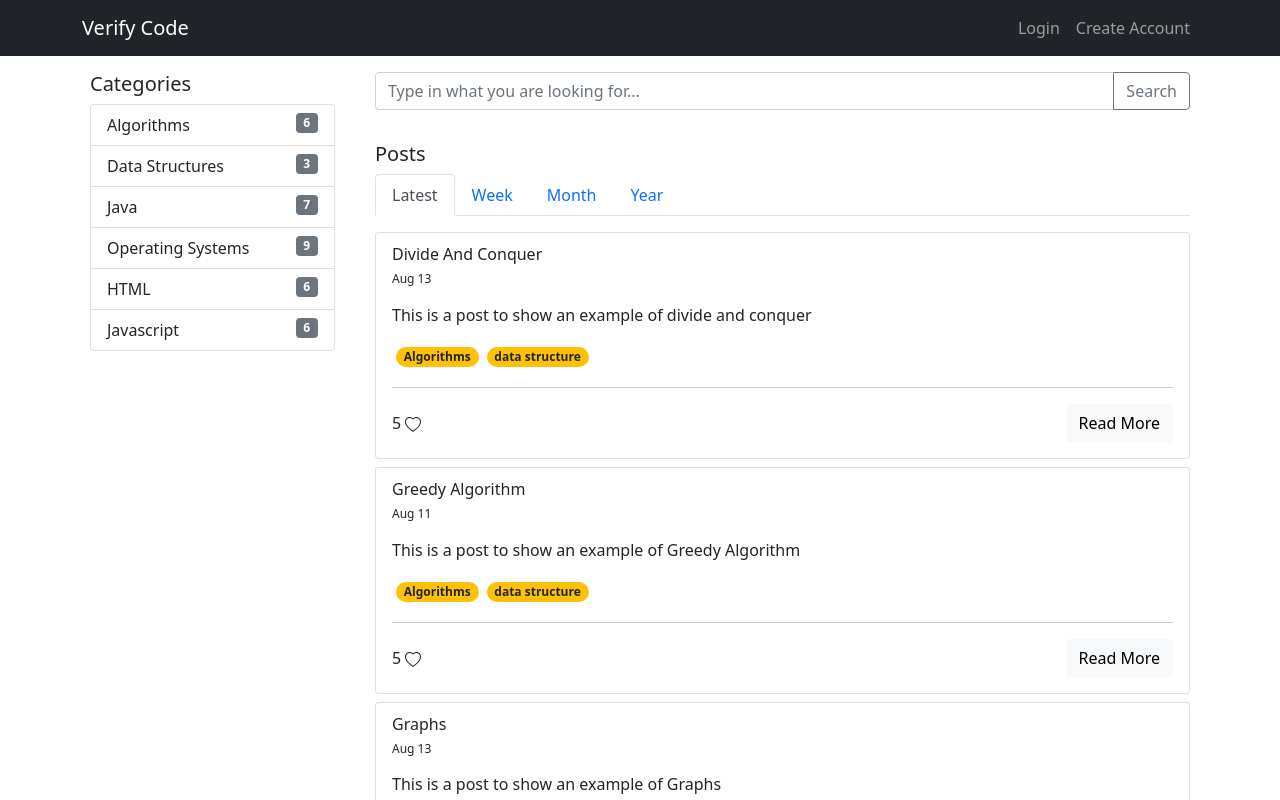
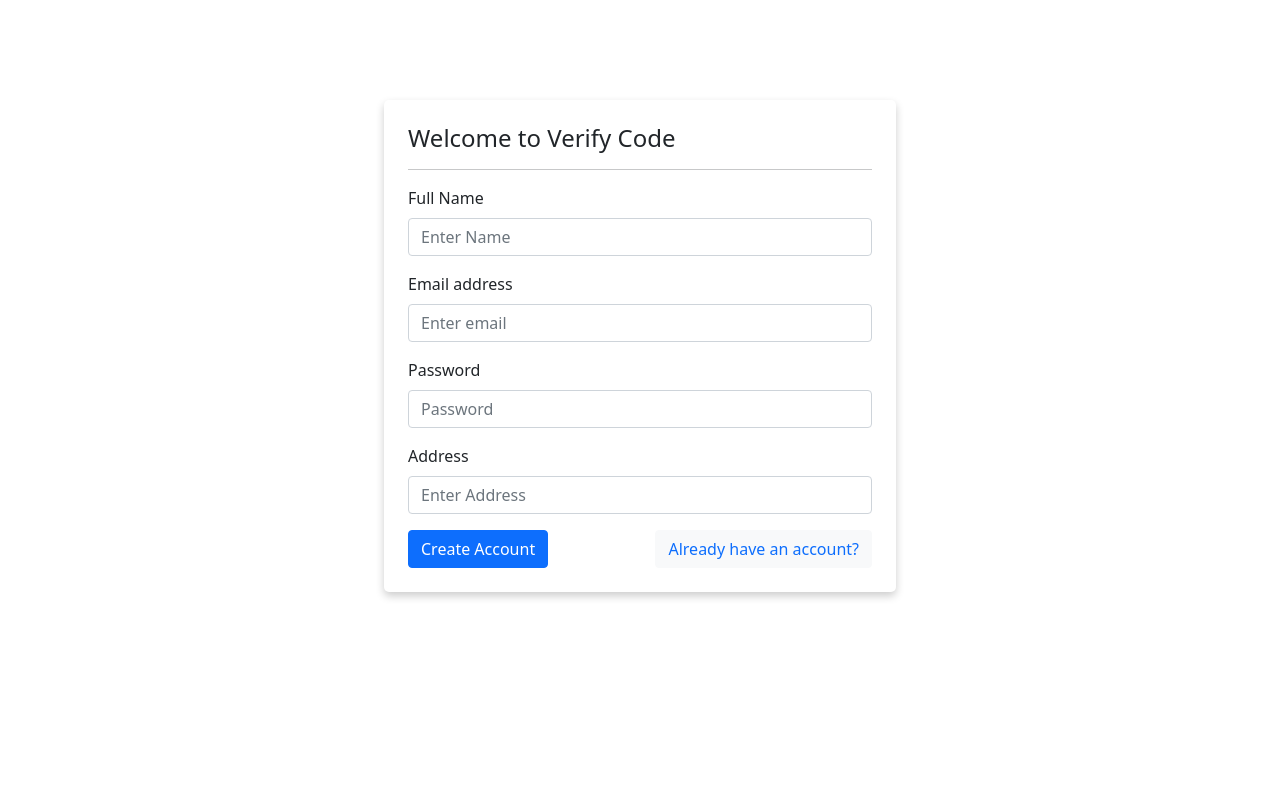
Before and after one commit to ravish-kg/portfolio, a React (Create React App) app: page /createAccount in a window 1280 px wide. Shown: the top 800 px of the page. Built offline with nearby package versions, Linux system fonts and the light colour scheme.

Commit message:
login pages added

```diff
--- a/package.json
+++ b/package.json
@@ -13,6 +13,8 @@
     "react-bootstrap": "^2.0.0-beta.4",
     "react-bootstrap-icons": "^1.5.0",
     "react-dom": "^17.0.2",
+    "react-router": "^5.2.0",
+    "react-router-dom": "^5.2.0",
     "react-scripts": "4.0.3",
     "web-vitals": "^1.1.2"
   },
--- a/src/App.js
+++ b/src/App.js
@@ -1,10 +1,20 @@
 import './App.css';
 import MainPage from './modules/MainPage';
 import 'bootstrap/dist/css/bootstrap.min.css';
+import { BrowserRouter, Route, Switch } from 'react-router-dom';
+import Login from './modules/Auth/Login';
+import CreateAccount from './modules/Auth/CreateAccount';
 
 function App() {
   return (
-    <MainPage />
+    <BrowserRouter>
+      <Switch>
+        <Route path="/login" component={Login} />
+        <Route path="/createAccount" component={CreateAccount} />
+        <Route path="/" component={MainPage} />
+      </Switch>
+    </BrowserRouter>
+
   );
 }
 
--- a/src/commons/Text.js
+++ b/src/commons/Text.js
@@ -56,3 +56,22 @@ export class ContentText extends Component {
         );
     }
 }
+
+export class NavBarContentText extends Component {
+
+    constructor(props) {
+        super(props);
+        this.state = {
+
+        }
+    }
+
+    render() {
+
+        const { label } = this.props;
+
+        return (
+            <h6 style={{ margin: '0px', color: 'white' }}>{label}</h6>
+        );
+    }
+}
--- a/src/index.css
+++ b/src/index.css
@@ -59,3 +59,24 @@ code {
 .pointer {
   cursor: pointer;
 }
+
+.alignToCenter {
+  margin: auto;
+  margin-top: 100px;
+  width: 40%;
+}
+
+.cardBoxShadow {
+  box-shadow: 0 4px 8px 0 rgb(0 0 0 / 20%);
+  padding: 24px;
+  border-radius: 5px;
+}
+
+.displayFlex {
+  display: flex;
+  justify-content: space-between;
+}
+
+.noLinkStyle {
+  text-decoration: none;
+}
--- /dev/null
+++ b/src/modules/Auth/CreateAccount.js
@@ -0,0 +1,74 @@
+import React, { Component } from 'react';
+import { Button, Form } from 'react-bootstrap';
+import { Link } from 'react-router-dom';
+import HeadingText from '../../commons/Text';
+
+class CreateAccount extends Component {
+
+    constructor(props) {
+        super(props);
+
+        this.state = {
+            name: '',
+            email: '',
+            password: '',
+            address: ''
+        }
+    }
+
+    handleChange = (event) => {
+        this.setState({
+            [event.target.name]: event.target.value
+        });
+    }
+
+    handleSubmit = (event) => {
+        const form = event.target;
+
+        console.log(this.state);
+        this.props.history.replace('/');
+    }
+
+    render() {
+        const { name, email, password, address } = this.state;
+
+        return (
+            <div className="alignToCenter cardBoxShadow">
+                <HeadingText label="Welcome to Verify Code"></HeadingText>
+                <hr />
+                <Form onSubmit={this.handleSubmit}>
+                    <Form.Group className="mb-3" controlId="formBasicEmail">
+                        <Form.Label>Full Name</Form.Label>
+                        <Form.Control required onChange={this.handleChange} name="name" value={name} type="text" placeholder="Enter Name" />
+                    </Form.Group>
+
+                    <Form.Group className="mb-3" controlId="formBasicEmail">
+                        <Form.Label>Email address</Form.Label>
+                        <Form.Control required onChange={this.handleChange} name="email" value={email} type="email" placeholder="Enter email" />
+                    </Form.Group>
+
+                    <Form.Group className="mb-3" controlId="formBasicPassword">
+                        <Form.Label>Password</Form.Label>
+                        <Form.Control required onChange={this.handleChange} name="password" value={password} type="password" placeholder="Password" />
+                    </Form.Group>
+
+                    <Form.Group className="mb-3" controlId="formBasicEmail">
+                        <Form.Label>Address</Form.Label>
+                        <Form.Control required onChange={this.handleChange} name="address" value={address} type="text" placeholder="Enter Address" />
+                    </Form.Group>
+
+                    <div className="displayFlex">
+                        <Button variant="primary" type="submit">
+                            Create Account
+                        </Button>
+                        <Button variant="light">
+                            <Link to="/login" className="noLinkStyle">Already have an account?</Link>
+                        </Button>
+                    </div>
+                </Form>
+            </div>
+        );
+    }
+}
+
+export default CreateAccount;
--- /dev/null
+++ b/src/modules/Auth/Login.js
@@ -0,0 +1,64 @@
+import React, { Component } from 'react';
+import { Button, Form } from 'react-bootstrap';
+import { Link } from 'react-router-dom';
+import HeadingText from '../../commons/Text';
+
+class Login extends Component {
+
+    constructor(props) {
+        super(props);
+
+        this.state = {
+            email: '',
+            password: '',
+        }
+    }
+
+    handleChange = (event) => {
+        this.setState({
+            [event.target.name]: event.target.value
+        });
+    }
+
+    handleSubmit = (event) => {
+        const form = event.target;
+
+        console.log(this.state);
+        localStorage.setItem('email', this.state.email);
+        this.props.history.replace('/');
+    }
+
+    render() {
+        const { email, password } = this.state;
+
+        return (
+            <div className="alignToCenter cardBoxShadow">
+                <HeadingText label="Welcome to Verify Code"></HeadingText>
+                <hr />
+                <Form onSubmit={this.handleSubmit}>
+                    <Form.Group className="mb-3" controlId="formBasicEmail">
+                        <Form.Label>Email address</Form.Label>
+                        <Form.Control required onChange={this.handleChange} name="email" value={email} type="email" placeholder="Enter email" />
+                    </Form.Group>
+
+                    <Form.Group className="mb-3" controlId="formBasicPassword">
+                        <Form.Label>Password</Form.Label>
+                        <Form.Control required onChange={this.handleChange} name="password" value={password} type="password" placeholder="Password" />
+                    </Form.Group>
+
+                    <Link to="/" className="noLinkStyle">Continue without signIn?</Link>
+                    <div className="displayFlex">
+                        <Button variant="primary" type="submit">
+                            Login
+                        </Button>
+                        <Button variant="light">
+                            <Link to="/createAccount" className="noLinkStyle">Create Account</Link>
+                        </Button>
+                    </div>
+                </Form>
+            </div>
+        );
+    }
+}
+
+export default Login;
--- a/src/modules/NavBarComponent/NavBarComponent.js
+++ b/src/modules/NavBarComponent/NavBarComponent.js
@@ -1,5 +1,7 @@
 import React, { Component } from 'react';
-import { Container, Nav, Navbar } from 'react-bootstrap';
+import { Button, Container, Nav, Navbar, NavDropdown } from 'react-bootstrap';
+import { NavBarContentText } from '../../commons/Text';
+import { logout } from '../Utility';
 
 class NavBarComponent extends Component {
 
@@ -8,6 +10,18 @@ class NavBarComponent extends Component {
         this.state = {
 
         }
+    }
+
+    getUserDetails = () => {
+        if (localStorage.getItem('email')) {
+            return true;
+        }
+
+        return false;
+    }
+
+    getUserEmail = () => {
+        return localStorage.getItem('email');
     }
 
     render() {
@@ -19,23 +33,27 @@ class NavBarComponent extends Component {
                         <Navbar.Brand href="#home">Verify Code</Navbar.Brand>
                         <Navbar.Toggle aria-controls="responsive-navbar-nav" />
                         <Navbar.Collapse id="responsive-navbar-nav">
-                            {/* <Nav className="me-auto">
-                                <Nav.Link href="#features">Features</Nav.Link>
-                                <Nav.Link href="#pricing">Pricing</Nav.Link>
-                                <NavDropdown title="Dropdown" id="collasible-nav-dropdown">
-                                    <NavDropdown.Item href="#action/3.1">Action</NavDropdown.Item>
-                                    <NavDropdown.Item href="#action/3.2">Another action</NavDropdown.Item>
-                                    <NavDropdown.Item href="#action/3.3">Something</NavDropdown.Item>
-                                    <NavDropdown.Divider />
-                                    <NavDropdown.Item href="#action/3.4">Separated link</NavDropdown.Item>
-                                </NavDropdown>
-                            </Nav> */}
-                            <Nav className="me-auto-left">
-                                <Nav.Link href="#deets">Login</Nav.Link>
-                                <Nav.Link eventKey={2} href="#memes">
-                                    Create Account
-                                </Nav.Link>
-                            </Nav>
+                            {!this.getUserDetails() ? (
+                                <Nav className="me-auto-left">
+                                    <Nav.Link href="/login">Login</Nav.Link>
+                                    <Nav.Link eventKey={2} href="/createAccount">
+                                        Create Account
+                                    </Nav.Link>
+                                </Nav>) : (
+                                <Nav className="me-auto-left">
+                                    {/* <NavBarContentText label={`Welcome ${this.getUserEmail()}`} />
+                                    <Button variant="link" className="noLinkStyle" onClick={logout}>
+                                        Logout
+                                    </Button> */}
+                                    <NavDropdown
+                                        id="nav-dropdown-dark-example"
+                                        title={`Welcome ${this.getUserEmail()}`}
+                                        menuVariant="dark"
+                                    >
+                                        <NavDropdown.Item onClick={logout}>Logout</NavDropdown.Item>
+                                    </NavDropdown>
+                                </Nav>
+                            )}
                         </Navbar.Collapse>
                     </Container>
                 </Navbar>
--- /dev/null
+++ b/src/modules/Utility.js
@@ -0,0 +1,4 @@
+export function logout() {
+    localStorage.clear();
+    window.location.reload();
+}
```
Also changed, not shown: public/login.jpeg (added).
